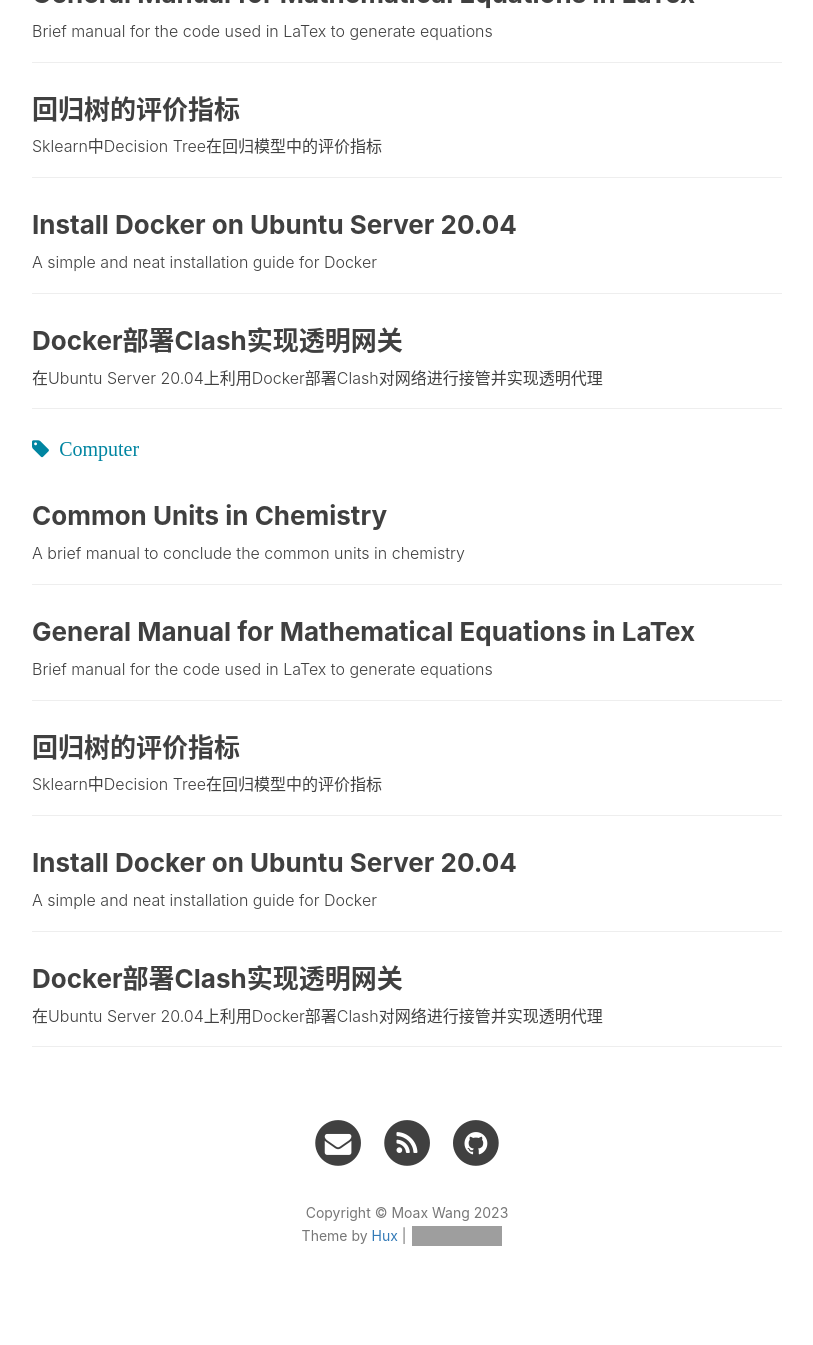
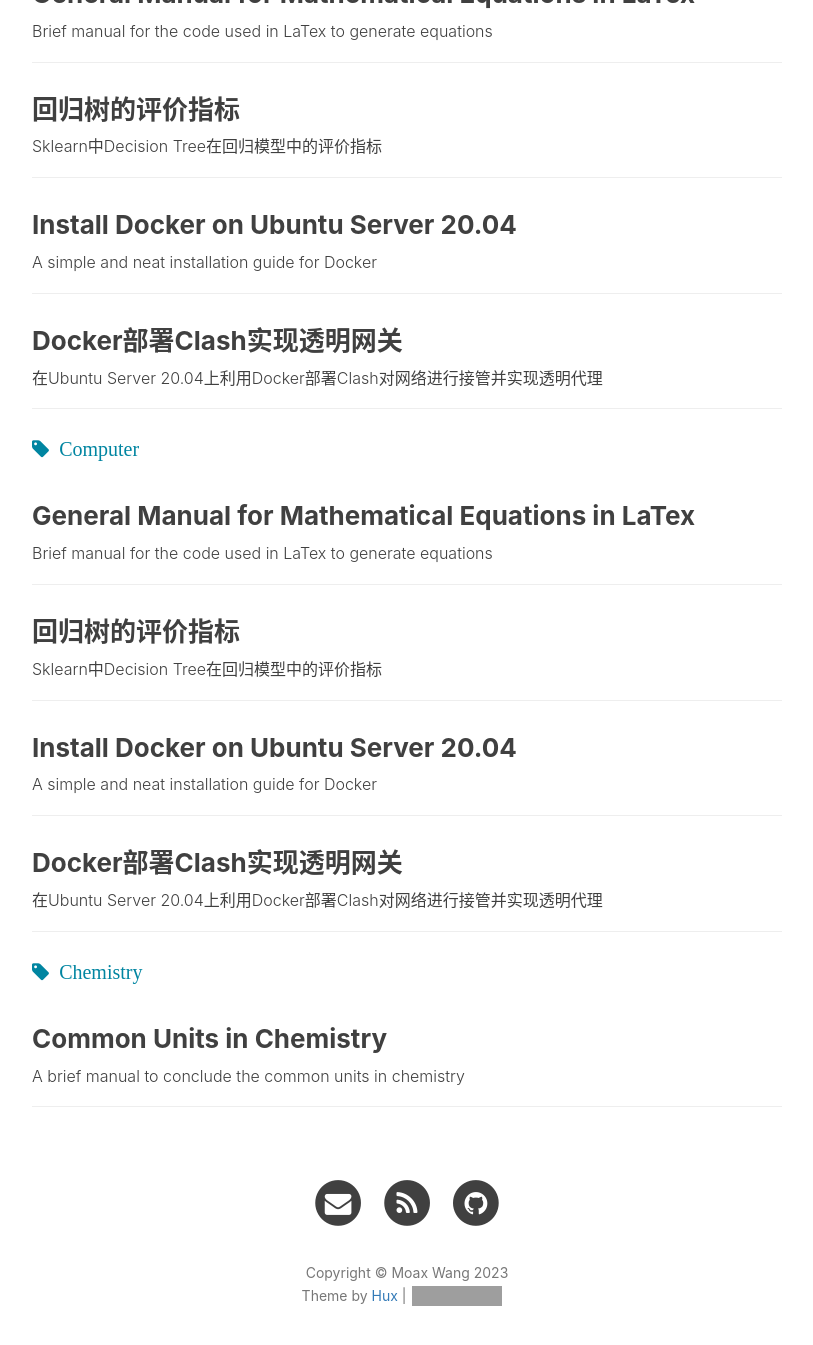
Before and after one commit to WinchellWang/winchellwang.github.io, a Jekyll site: the page built from tags.html, in a window 1280 px wide and 1400 px high, scrolled down 713 px. Shown: the top 1345 px of the window, without its empty margins (233-1046 px from the left). Built offline with Jekyll 4.4.1, drawn with Linux system fonts in a browser that asks for light colours; nearby versions of some CDN libraries; comment, search, counter and statistics services are not loaded; grey boxes are pictures that could not be loaded.

Commit message:
Update 2023-04-01-Common_Unit_in_Chem.md

```diff
--- a/_posts/2023-04-01-Common_Unit_in_Chem.md
+++ b/_posts/2023-04-01-Common_Unit_in_Chem.md
@@ -7,7 +7,7 @@ author: Moax.Wang
 header-img: "img/post-bg-tech.jpg"
 tags:
    - Technology
-   - Computer
+   - Chemistry
 header-mask: 0.1
 catalog: true
 ---
```
